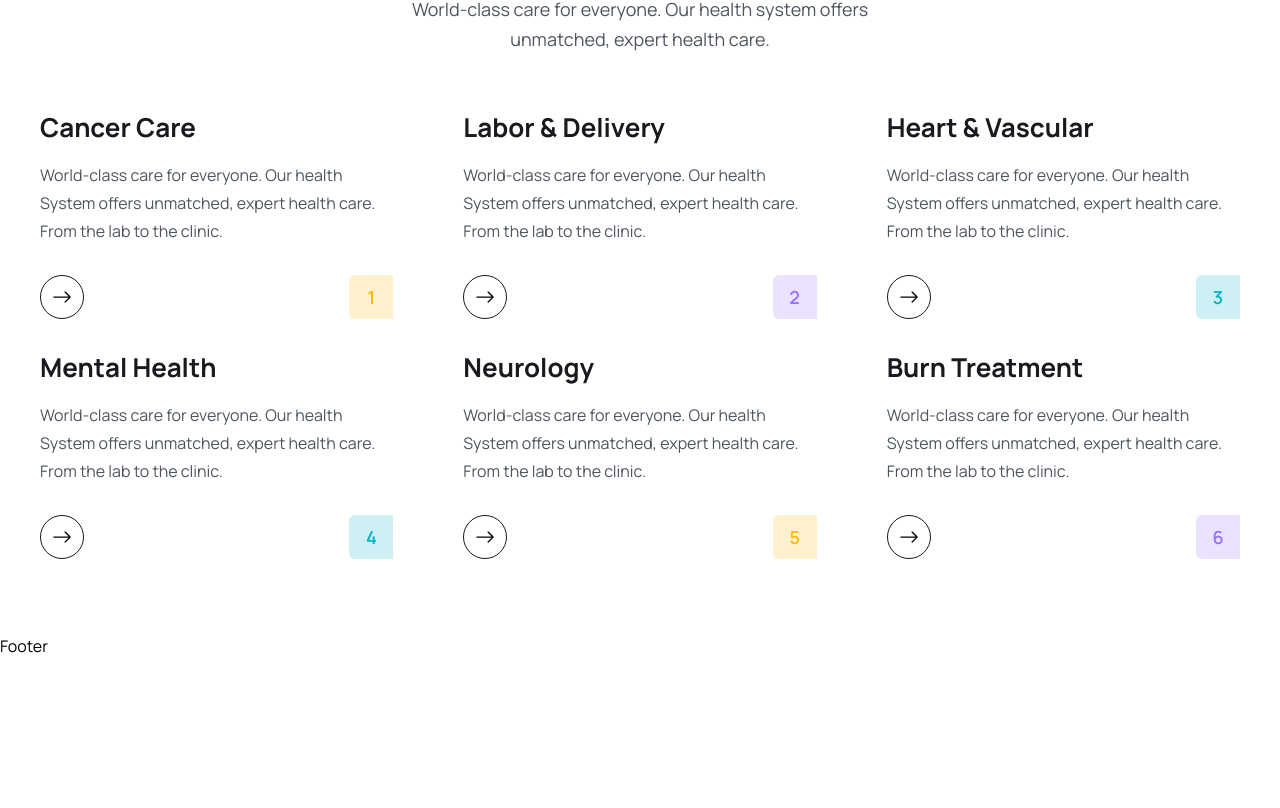
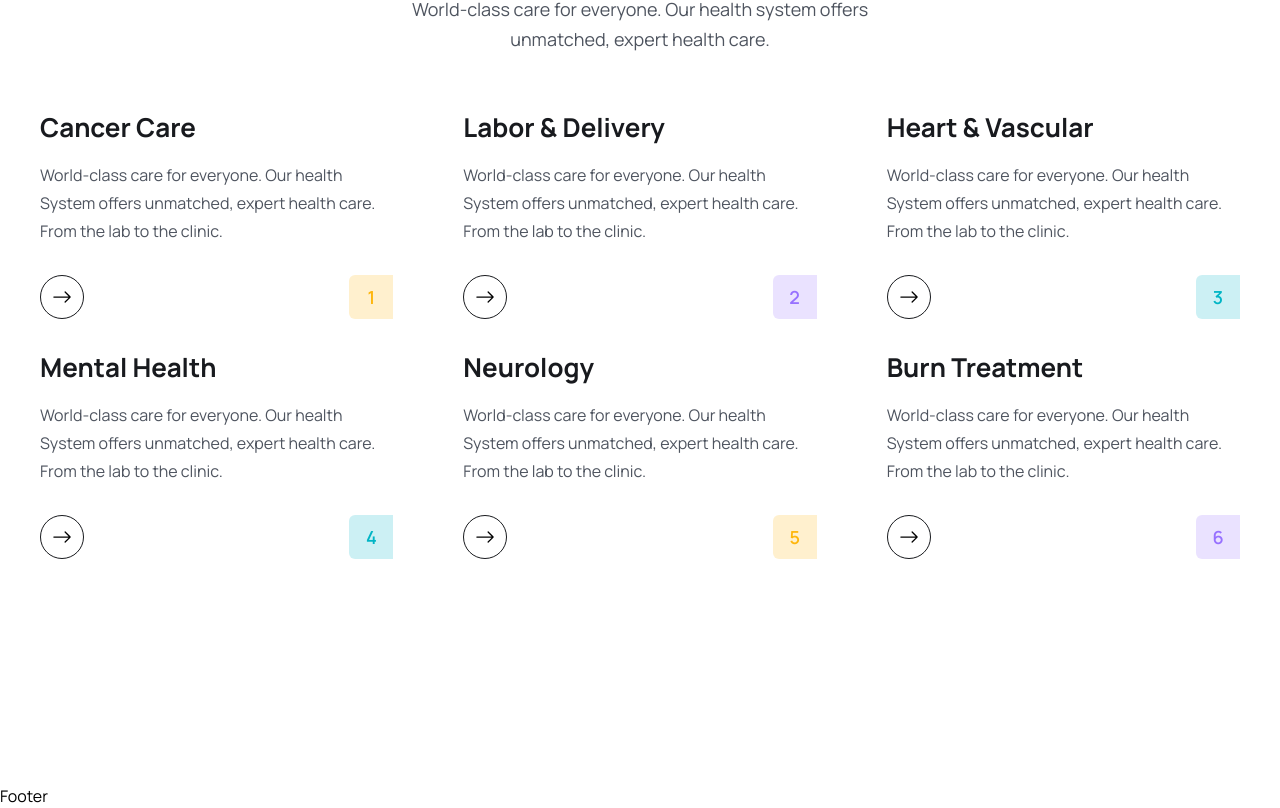
Before and after one commit to programmernizam/medicare, a React (Vite) app: page /home in a window 1280 px wide. Shown: the part 2445-3253 px from the top of the page. Before the commit the page ends 3103 px from the top, so only its background shows below. Built offline with nearby package versions, Linux system fonts and the light colour scheme.

Commit message:
Feature section update

```diff
--- a/src/pages/Home/FeatureSection.jsx
+++ b/src/pages/Home/FeatureSection.jsx
@@ -1,9 +1,11 @@
 const FeatureSection = () => {
-    return (
-        <section>
-
-        </section>
-    );
+  return (
+    <section>
+      <div className="container">
+        <div></div>
+      </div>
+    </section>
+  );
 };
 
 export default FeatureSection;
--- a/src/pages/Home/Home.jsx
+++ b/src/pages/Home/Home.jsx
@@ -1,4 +1,5 @@
 import About from "../../components/About/About";
+import FeatureSection from "./FeatureSection";
 import Hero from "./Hero";
 import HowItWork from "./HowItWork";
 import ServiceSection from "./ServiceSection";
@@ -10,6 +11,7 @@ const Home = () => {
       <HowItWork />
       <About />
       <ServiceSection />
+      <FeatureSection />
     </div>
   );
 };
```
